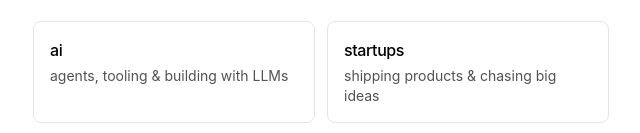
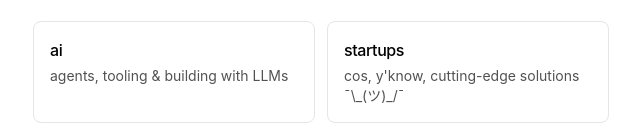
Before and after one commit to belatedingle/imisabella, a Next.js app: page / in a window 1280 px wide. Shown: the part 279-412 px from the top of the page, without its empty margins (319-959 px from the left). Built offline with nearby package versions, Linux system fonts and the light colour scheme.

Commit message:
feat: update blurb for 'startups' interest with humorous tone
Co-authored-by: bella <211946071+belatedingle@users.noreply.github.com>

```diff
--- a/app/components/interests.tsx
+++ b/app/components/interests.tsx
@@ -1,6 +1,6 @@
 const interests = [
   { title: 'ai', blurb: 'agents, tooling & building with LLMs' },
-  { title: 'startups', blurb: 'shipping products & chasing big ideas' },
+  { title: 'startups', blurb: "cos, y'know, cutting-edge solutions ¯\\_(ツ)_/¯" },
   { title: 'web3', blurb: 'onchain apps & decentralized tech' },
   { title: 'game dev', blurb: 'interactive worlds & real-time systems' },
   { title: 'crypto', blurb: 'markets, protocols & the open economy' },
```
